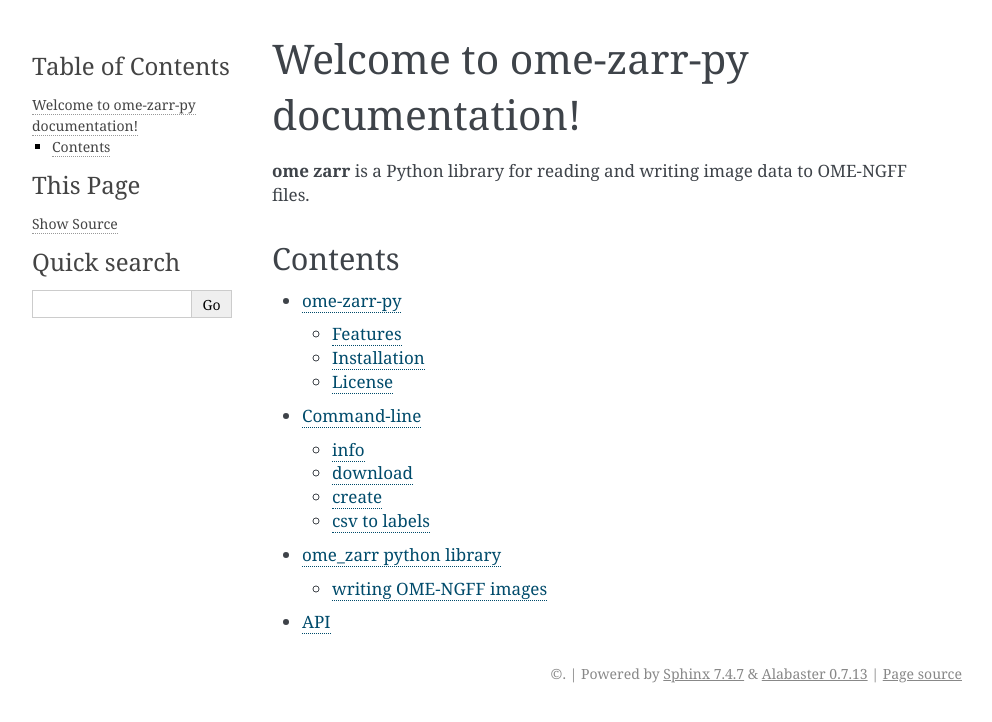
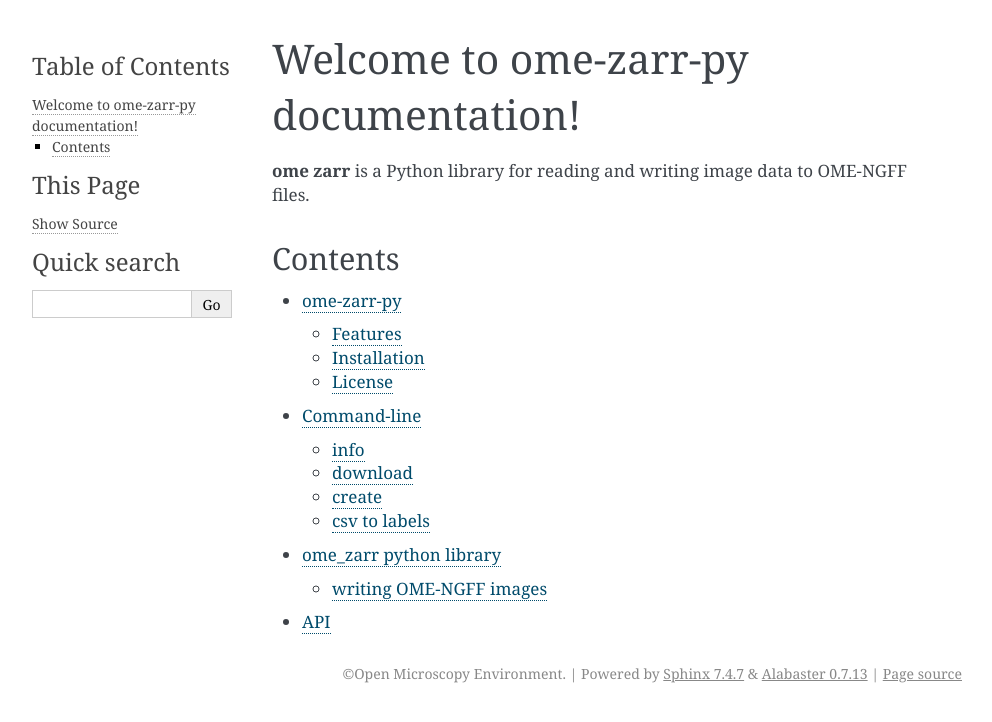
Before and after one commit to ome/ome-zarr-py, a Sphinx documentation site: the page built from docs/source/index.rst, in a window 1280 px wide. Shown: the top 722 px of the page, without its empty margins (148-1140 px from the left). Built offline with Sphinx 7.4.7, drawn with Linux system fonts in a browser that asks for light colours; some of the changed lines change nothing that is shown.

Commit message:
Add Project info to conf.py

```diff
--- a/docs/source/conf.py
+++ b/docs/source/conf.py
@@ -12,3 +12,9 @@
 
 # use index.rst instead of contents.rst
 master_doc = "index"
+
+# -- Project information -----------------------------------------------------
+
+project = "ome-zarr-py"
+copyright = "Open Microscopy Environment"  # noqa: A001
+author = "Open Microscopy Environment"
```
